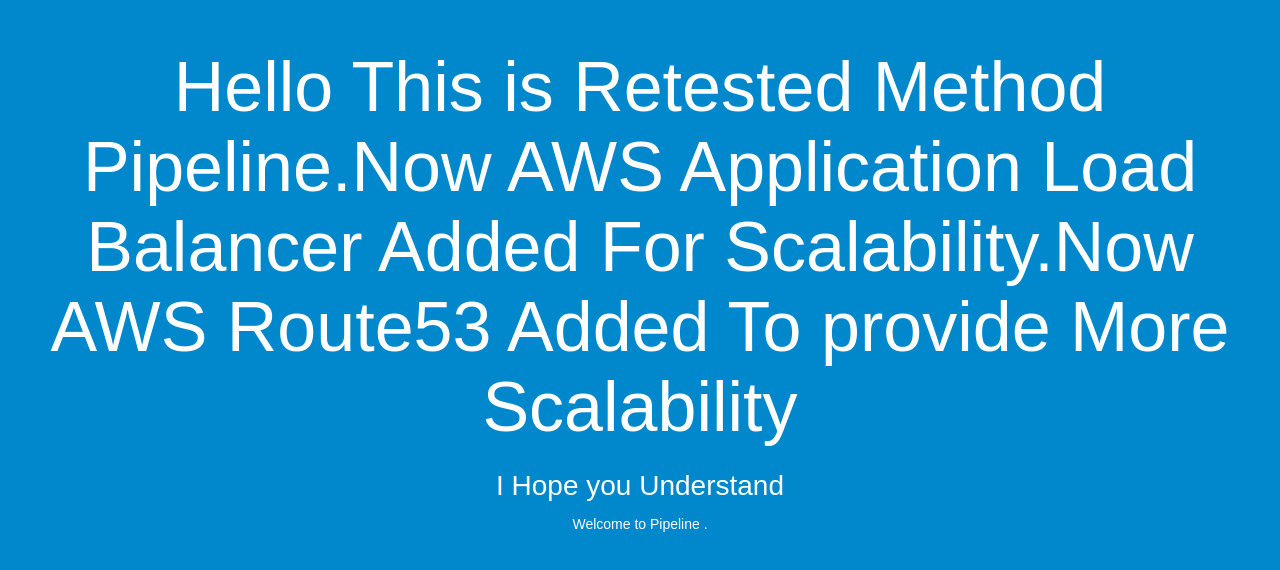
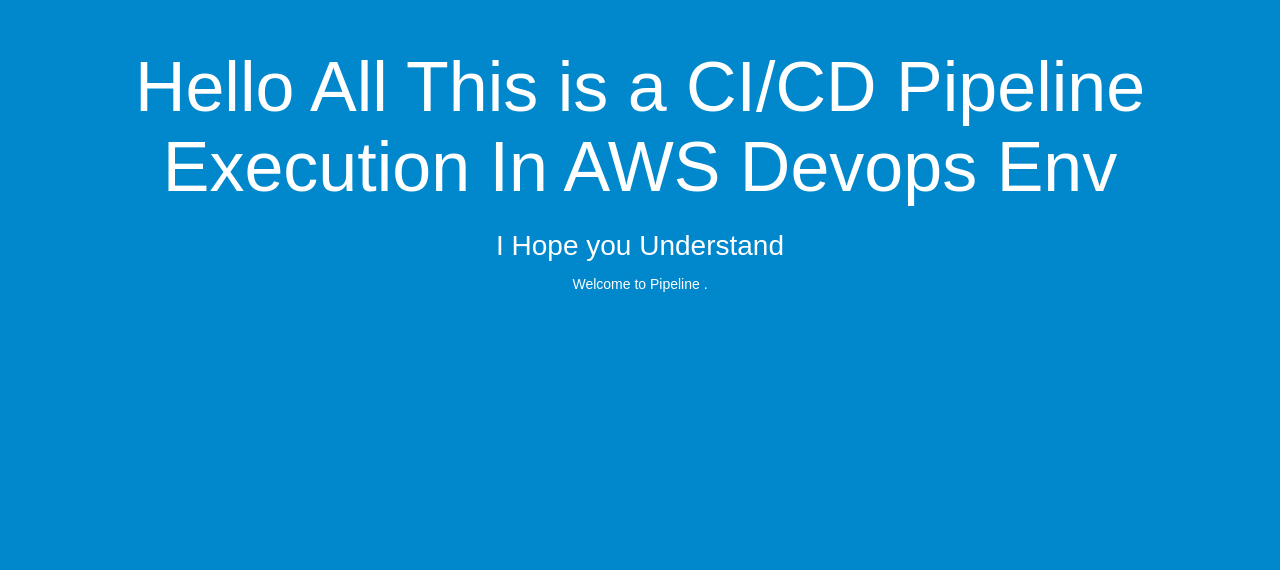
Before and after one commit to awscloudvendor1/aws_codedeploy_using, a plain HTML site: page index.html in a window 1280 px wide. Drawn offline with Linux system fonts and the light colour scheme.

Commit message:
Update index.html

```diff
--- a/index.html
+++ b/index.html
@@ -26,7 +26,7 @@
 </head>
 <body>
   <div align="center">
-    <h1> Hello This is Retested Method Pipeline.Now AWS Application Load Balancer Added For Scalability.Now AWS Route53 Added To provide More Scalability </h1>
+    <h1> Hello All This is a CI/CD Pipeline Execution In AWS Devops Env </h1>
     <h2> I Hope you Understand </h2>
     <p> Welcome to Pipeline </a>.</p>
   </div>
```
